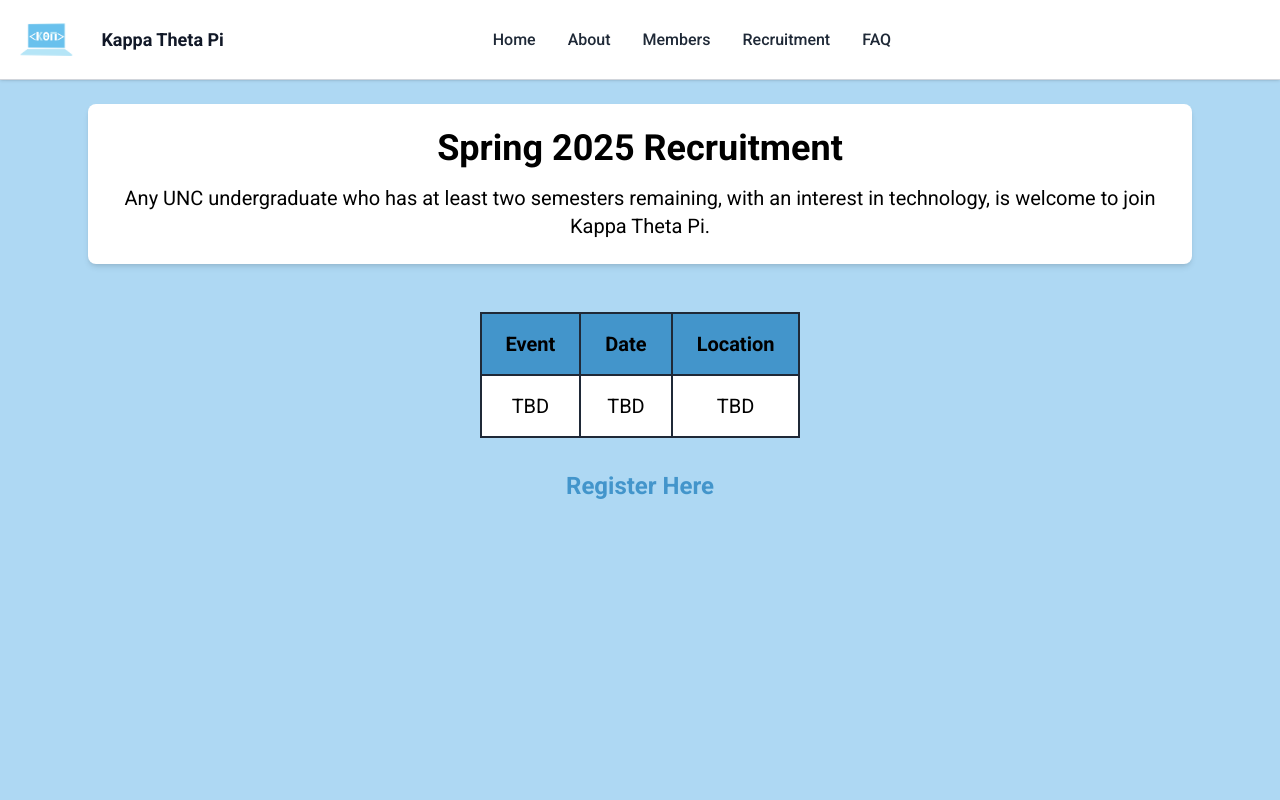
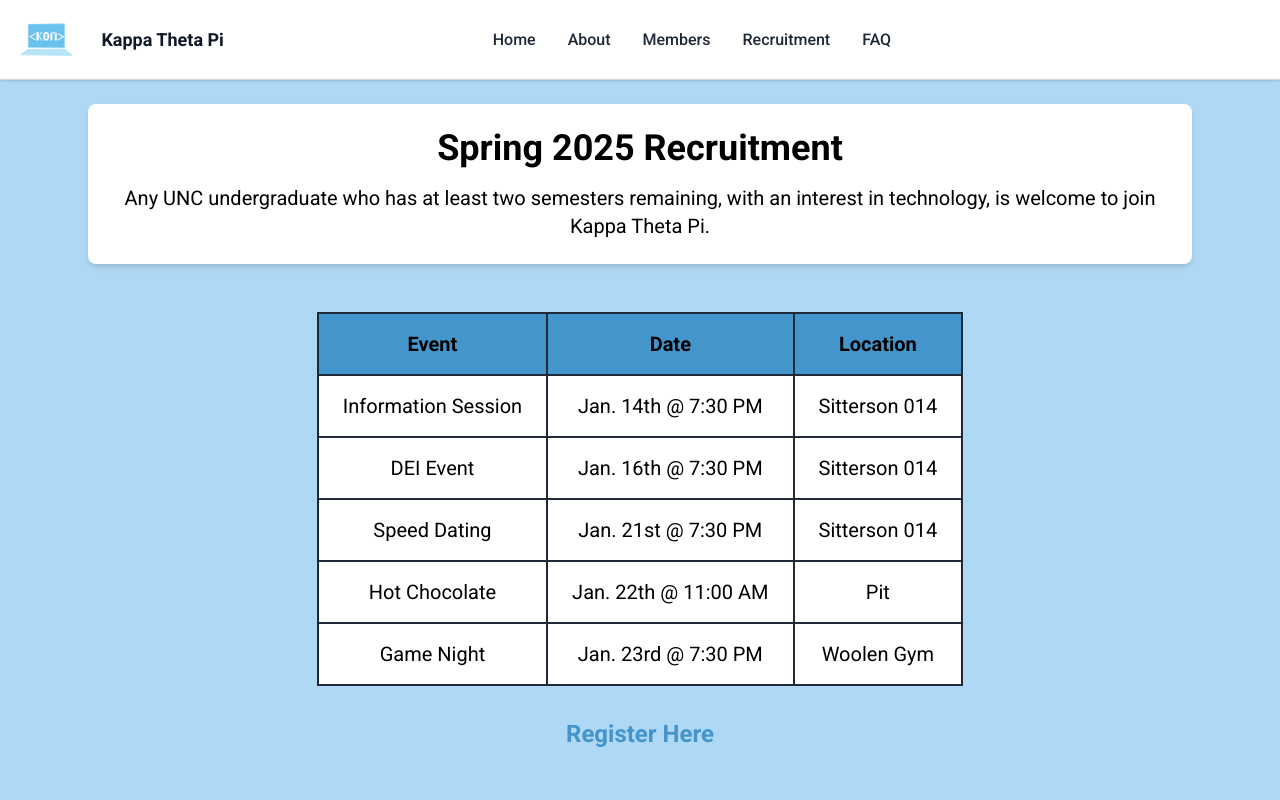
Before and after one commit to ktpunc/ktp_unc_website, a Next.js app: page /recruitment in a window 1280 px wide. Shown: the top 800 px of the page. Built offline with nearby package versions, Linux system fonts and the light colour scheme.

Commit message:
updated recruitment events

```diff
--- a/src/app/recruitment/rush.tsx
+++ b/src/app/recruitment/rush.tsx
@@ -1,17 +1,12 @@
 import React from "react";
 
 const Schedule = () => {
-  const eventsTBD = [ { /*
+  const events = [
   { event: "Information Session", date: "Jan. 14th @ 7:30 PM", location: "Sitterson 014" },
-  { event: "DEI Event", date: "Jan. 16th @ 7:00 PM", location: "Sitterson 014" },
+  { event: "DEI Event", date: "Jan. 16th @ 7:30 PM", location: "Sitterson 014" },
   { event: "Speed Dating", date: "Jan. 21st @ 7:30 PM", location: "Sitterson 014" },
-  { event: "Hot Chocolate", date: "Jan. 22th @ 7:00 PM", location: "Pit" },
-  { event: "Game Night", date: "Jan. 23rd @ 7:30 PM", location: "Sitterson 014" },
-*/},
-  ];
-
-  const events = [
-  {event: "TBD", date: "TBD", location: "TBD"},
+  { event: "Hot Chocolate", date: "Jan. 22th @ 11:00 AM", location: "Pit" },
+  { event: "Game Night", date: "Jan. 23rd @ 7:30 PM", location: "Woolen Gym" },
   ];
 
   return (
```
